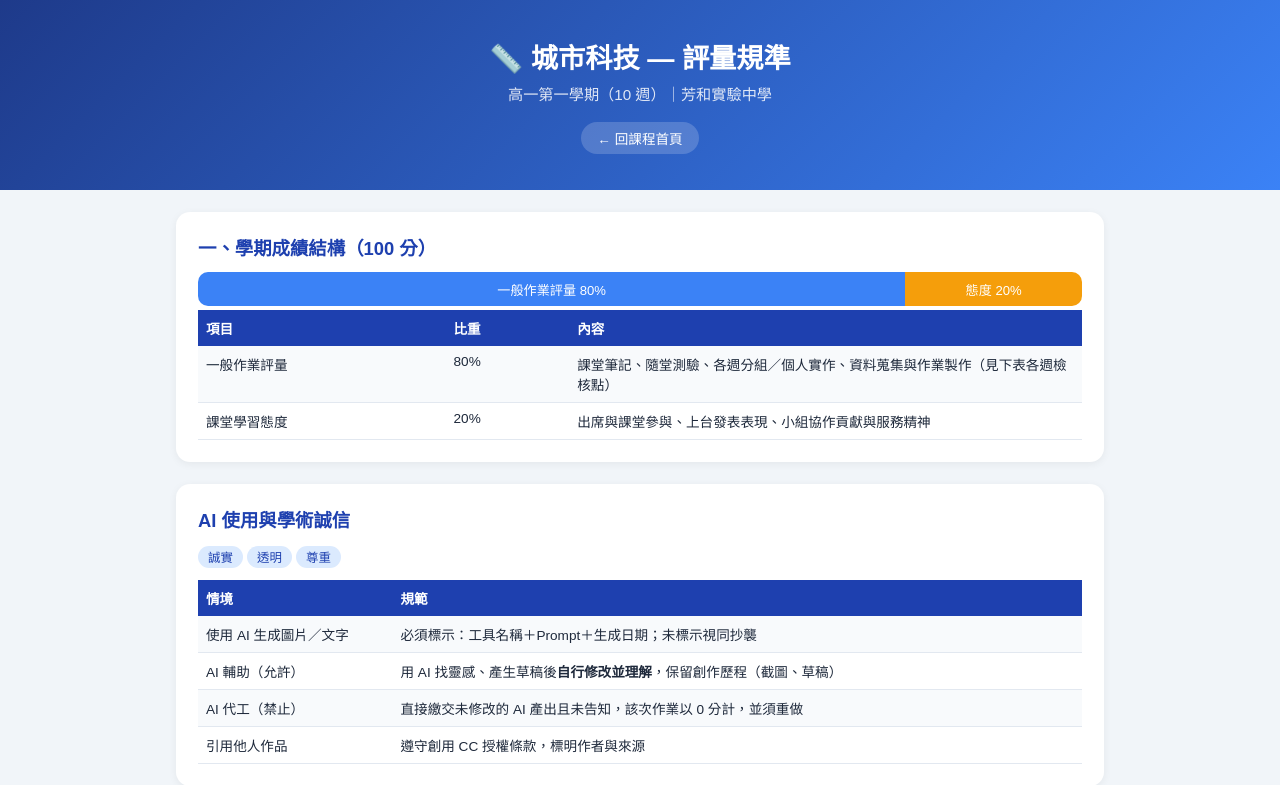
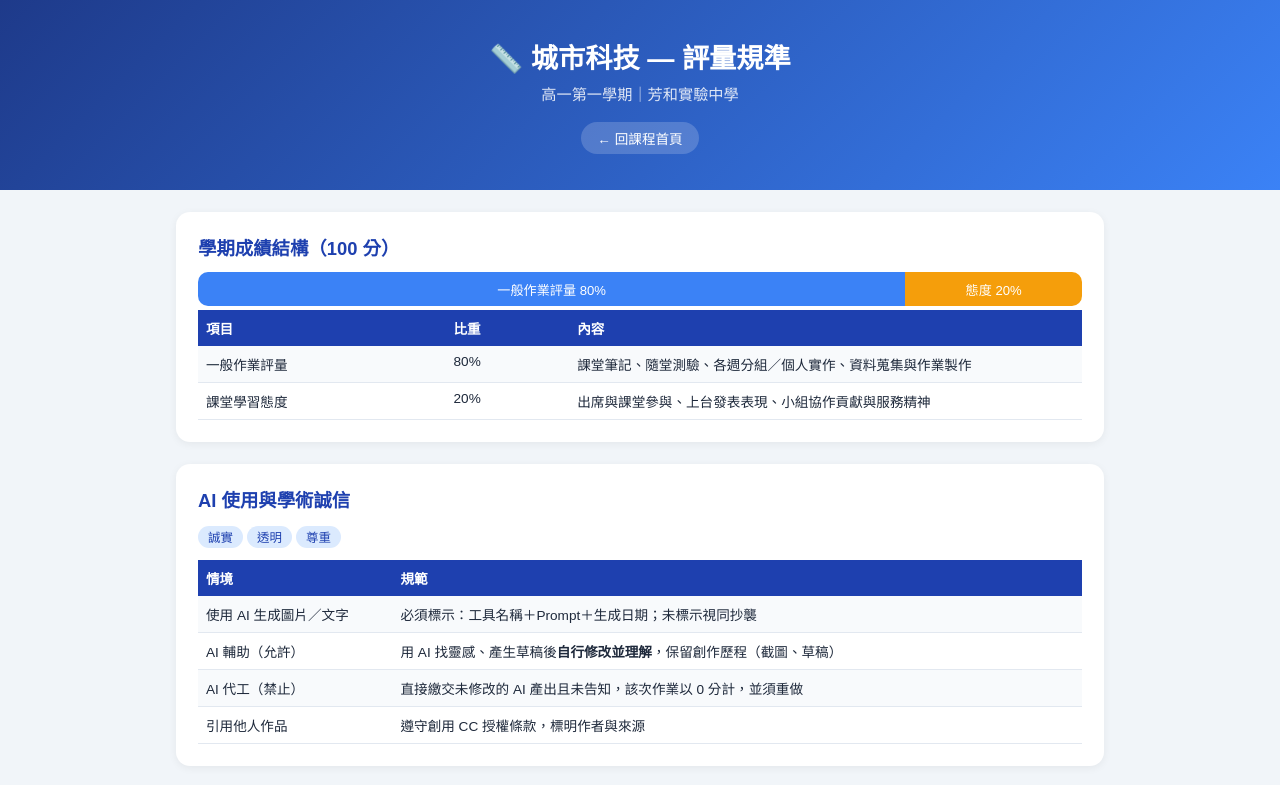
Before and after one commit to fhehshs/city-tech-115-1, a Flask app: page /rubric in a window 1280 px wide. Shown: the top 785 px of the page. Run offline with Flask 2, Linux system fonts and the light colour scheme.

Commit message:
Update rubric.html

```diff
--- a/templates/rubric.html
+++ b/templates/rubric.html
@@ -31,17 +31,17 @@ a.back{display:inline-block;margin-top:18px;color:#fff;background:rgba(255,255,2
 <body>
 <div class="hero">
   <h1>📏 城市科技 — 評量規準</h1>
-  <p>高一第一學期（10 週）｜芳和實驗中學</p>
+  <p>高一第一學期｜芳和實驗中學</p>
   <a class="back" href="/">← 回課程首頁</a>
 </div>
 <div class="wrap">
 
 <div class="card">
-  <h2>一、學期成績結構（100 分）</h2>
+  <h2>學期成績結構（100 分）</h2>
   <div class="bar"><div class="b80">一般作業評量 80%</div><div class="b20">態度 20%</div></div>
   <table>
     <tr><th style="width:28%">項目</th><th style="width:14%">比重</th><th>內容</th></tr>
-    <tr><td>一般作業評量</td><td>80%</td><td>課堂筆記、隨堂測驗、各週分組／個人實作、資料蒐集與作業製作（見下表各週檢核點）</td></tr>
+    <tr><td>一般作業評量</td><td>80%</td><td>課堂筆記、隨堂測驗、各週分組／個人實作、資料蒐集與作業製作</td></tr>
     <tr><td>課堂學習態度</td><td>20%</td><td>出席與課堂參與、上台發表表現、小組協作貢獻與服務精神</td></tr>
   </table>
 </div>
```
